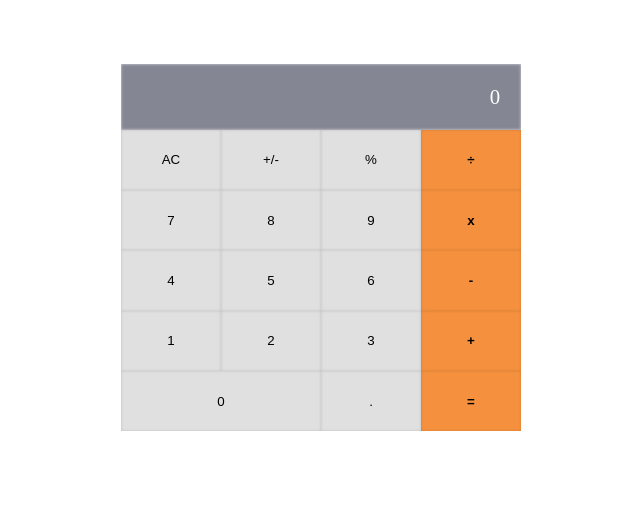
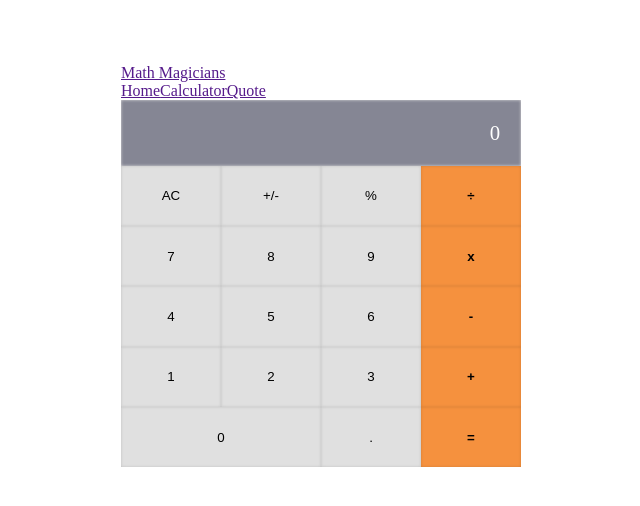
Before and after one commit to Cathella/math-magicians, a React (Create React App) app: page / in a window 1280 px wide. Shown: the top 506 px of the page, without its empty margins (319-959 px from the left). Built offline with nearby package versions, Linux system fonts and the light colour scheme.

Commit message:
Create Nav, Home, Qoute components

```diff
--- a/src/components/Calculator.js
+++ b/src/components/Calculator.js
@@ -1,5 +1,6 @@
 import React, { useState } from 'react';
 import calculate from '../logic/calculate';
+import Nav from './Nav';
 
 const Calculator = () => {
   const [data, setData] = useState({
@@ -16,6 +17,7 @@ const Calculator = () => {
 
   return (
     <div className="container">
+      <Nav />
       <div className="result">
         { data.next || data.operation || data.total || 0 }
       </div>
--- /dev/null
+++ b/src/components/Nav.js
@@ -0,0 +1,16 @@
+import React from "react";
+
+const Nav = () => {
+  return (
+    <header>
+      <a href="">Math Magicians</a>
+      <nav>
+        <a href="">Home</a>
+        <a href="">Calculator</a>
+        <a href="">Quote</a>
+      </nav>
+    </header>
+  );
+}
+
+export default Nav;
```
Also changed, not shown: src/components/Home.js (added, +13 -0 lines), src/components/Quote.js (added, +13 -0 lines).
